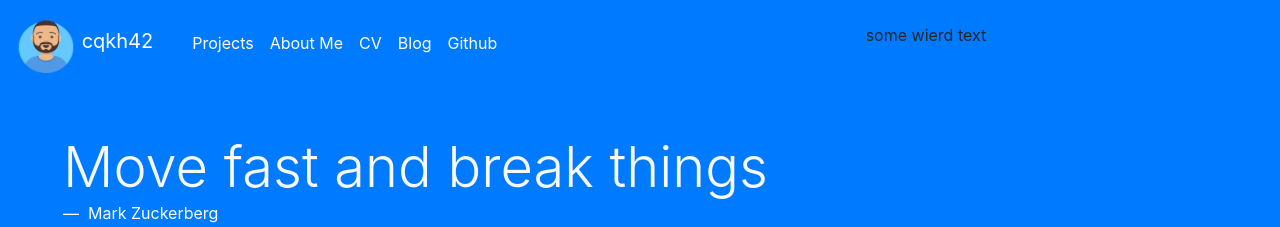
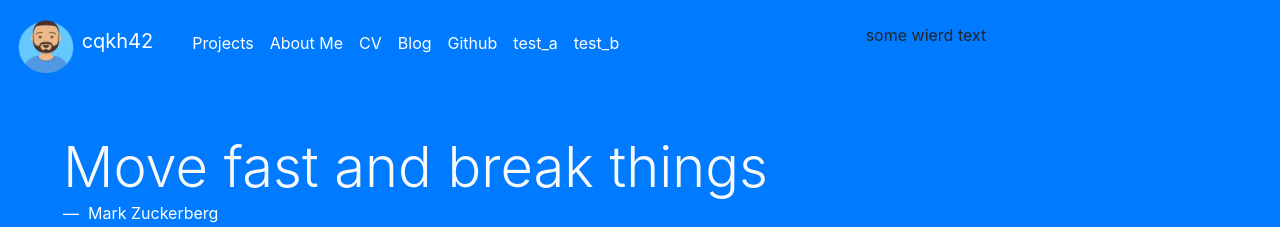
Before and after one commit to cqkh42/cqkh42.github.io, a Jekyll site: the page built from index.html, in a window 1280 px wide. Shown: the top 227 px of the page. Built offline with Jekyll 4.4.1, drawn with Linux system fonts in a browser that asks for light colours.

Commit message:
Update nav.html

```diff
--- a/_includes/nav.html
+++ b/_includes/nav.html
@@ -23,7 +23,7 @@
       <li class="nav-item">
         <a class="nav-link text-white" href="https://github.com/cqkh42">Github</a>
       </li>
-      {% assign experiences = site.data.data.navbar %}
+      {% assign navbar = site.data.data.navbar %}
       {% for nav in navbar %}
       <li class="nav-item">
         <a class="nav-link text-white" href="{{ site.baseurl }}{{ nav.link }}">{{ nav.text }}</a>
```
